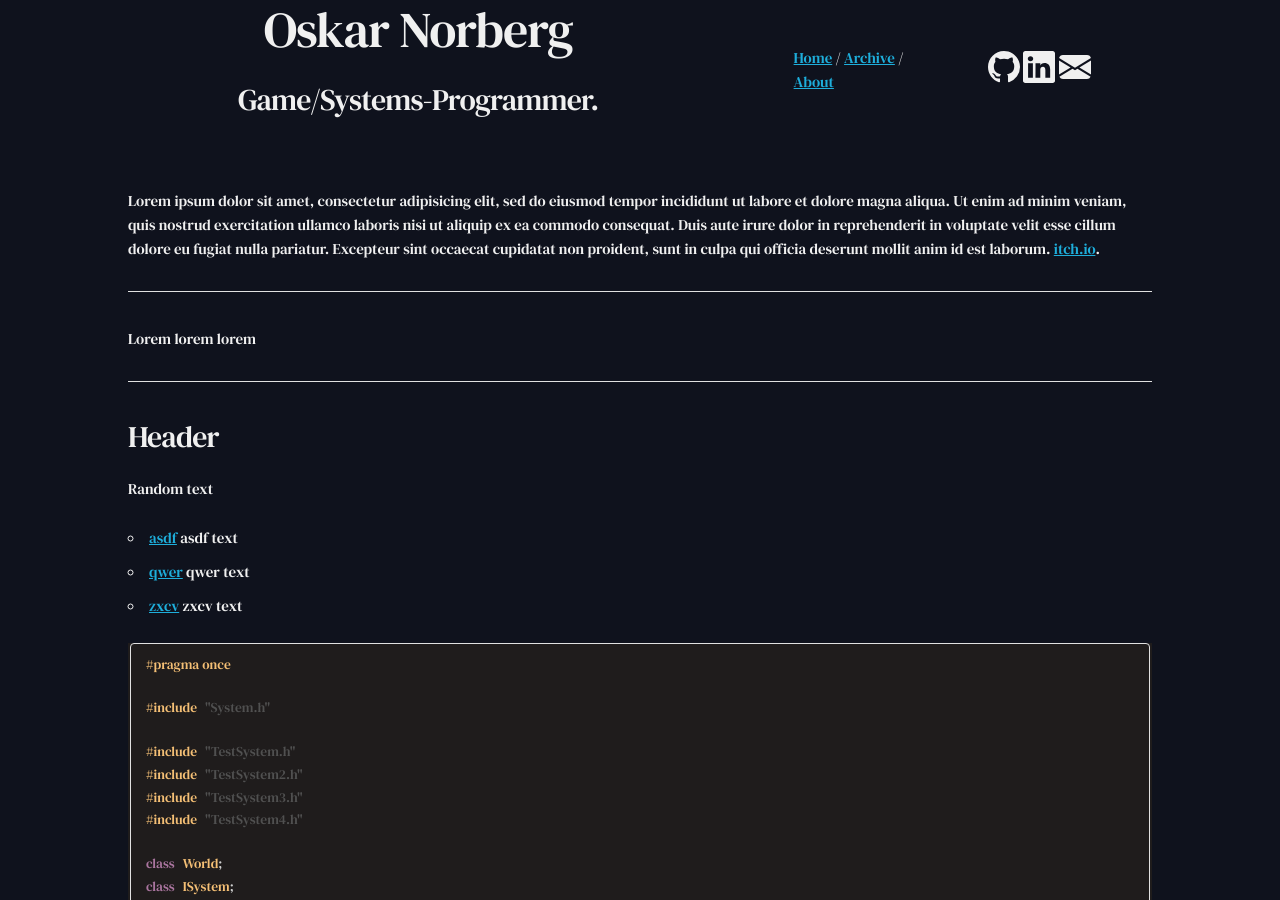
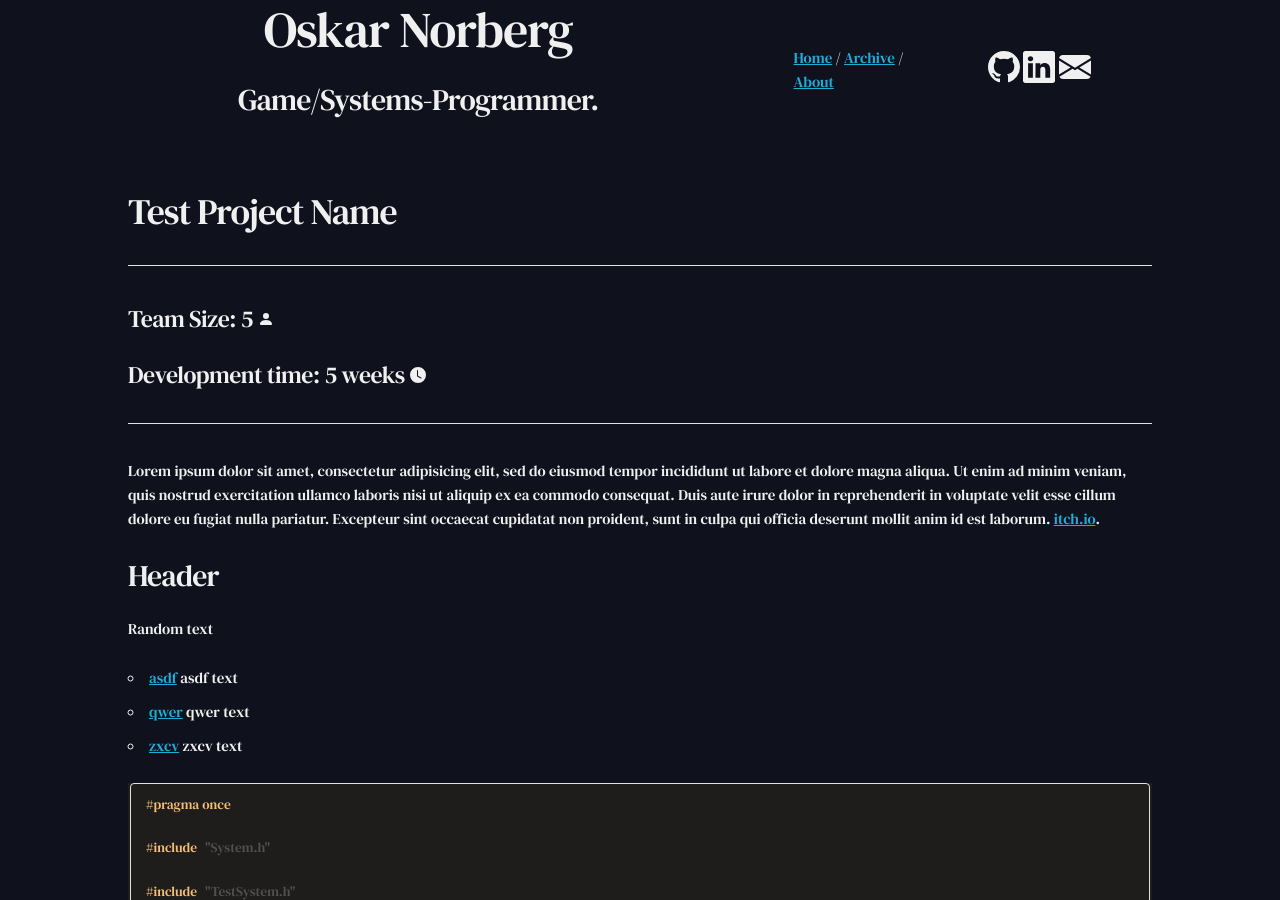
Before and after one commit to Oskar-Norberg/oskar-norberg.github.io, a Jekyll site: the page built from _posts/Projects/2024-09-02-test-project.md, in a window 1280 px wide and 900 px high. Built offline with Jekyll 4.4.1, drawn with Linux system fonts in a browser that asks for light colours; our own code applies the rules of GitHub Pages for plain Markdown files.

Commit message:
ADD: [Layout] Project with metadata about posts

```diff
--- /dev/null
+++ b/_layouts/project.html
@@ -0,0 +1,30 @@
+---
+layout: post
+---
+
+<h3> {{ page.title }} </h3>
+
+<hr>
+
+{% if page.team-size %}
+    <h5>Team Size: {{ page.team-size }}
+        <svg xmlns="http://www.w3.org/2000/svg" width="16" height="16" fill="currentColor" class="bi bi-person-fill" viewBox="0 0 16 16">
+            <path d="M3 14s-1 0-1-1 1-4 6-4 6 3 6 4-1 1-1 1zm5-6a3 3 0 1 0 0-6 3 3 0 0 0 0 6"/>
+        </svg>
+    </h5>
+{% endif %}
+
+{% if page.duration %}
+    <h5>
+        Development time: {{ page.duration }}
+        <svg xmlns="http://www.w3.org/2000/svg" width="16" height="16" fill="currentColor" class="bi bi-clock-fill" viewBox="0 0 16 16">
+            <path d="M16 8A8 8 0 1 1 0 8a8 8 0 0 1 16 0M8 3.5a.5.5 0 0 0-1 0V9a.5.5 0 0 0 .252.434l3.5 2a.5.5 0 0 0 .496-.868L8 8.71z"/>
+        </svg>
+    </h5>
+{% endif %}
+
+<!-- TODO: Fix a tagging system so users can search based on c++ / c# / whatever -->
+
+<hr>
+
+{{ content }}
--- a/_posts/C#/2024-09-02-vampire-survivors.md
+++ b/_posts/Projects/2024-09-02-test-project.md
@@ -1,17 +1,17 @@
 ---
-title: Test
+title: Test Project Name
 date: 2024-09-02 00:00:00 +01:00
-tags: [Test]
+tags: [tag1, tag2, tag3]
 description: Test post
+layout: project
+
+duration: 5 weeks
+
+team-size: 5
 ---
 
 Lorem ipsum dolor sit amet, consectetur adipisicing elit, sed do eiusmod tempor incididunt ut labore et dolore magna aliqua. Ut enim ad minim veniam, quis nostrud exercitation ullamco laboris nisi ut aliquip ex ea commodo consequat. Duis aute irure dolor in reprehenderit in voluptate velit esse cillum dolore eu fugiat nulla pariatur. Excepteur sint occaecat cupidatat non proident, sunt in culpa qui officia deserunt mollit anim id est laborum. [itch.io](https://futuregames.itch.io/lizardescape).
 
-<hr>
-
-Lorem lorem lorem
-
-<hr>
 
 #### Header
 
```
